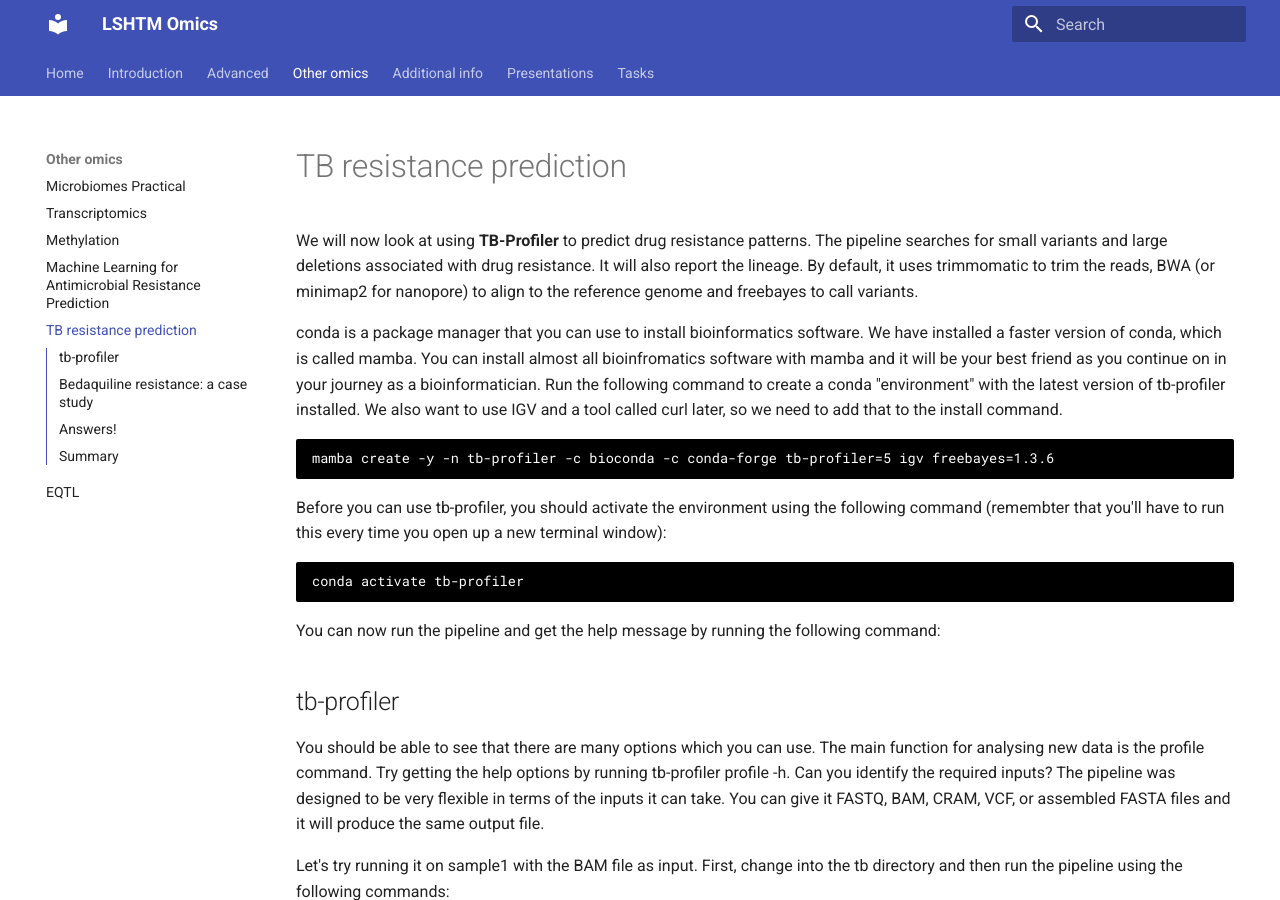
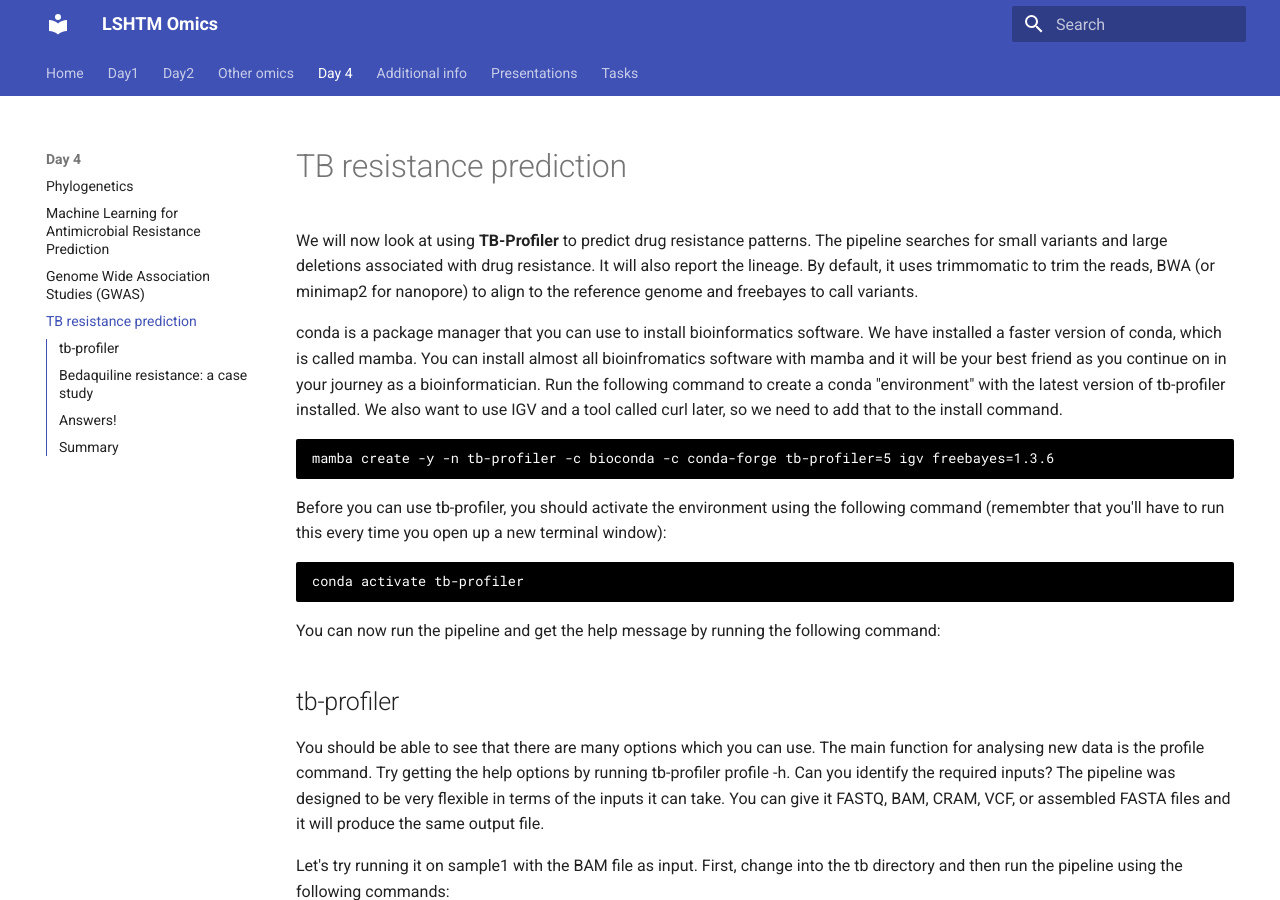
Before and after one commit to lshtm-genomics/omics-course, an MkDocs documentation site: the page built from docs/day4/tb-resistance.md, in a window 1280 px wide and 900 px high. Built offline with MkDocs 1.6.1 and Material for MkDocs 9.7.7, drawn with Linux system fonts in a browser that asks for light colours.

Commit message:
change layout

```diff
--- a/mkdocs.yml
+++ b/mkdocs.yml
@@ -34,23 +34,25 @@ nav:
   - Home:
     - index.md
     - connecting-github.md
-  - Introduction:
-      - introduction/intro-to-linux.md
-      - introduction/mapping.md
-      - introduction/variant-detection.md
-  - Advanced:
-      - advanced/nanopore.md
-      - introduction/assembly-and-third-gen-sequencing.md
-      - advanced/phylogenetics.md
-      - advanced/gwas.md
+  - Day1:
+      - day1/intro-to-linux.md
+      - day1/mapping.md
+      - day1/variant-detection.md
+  - Day2:
+      - day2/nanopore.md
+      - day2/assembly-and-third-gen-sequencing.md
+      - day2/transcriptomics.md
   - "Other omics":
-      - other-omics/microbiome.md
-      - other-omics/transcriptomics.md
-      - other-omics/methylation.md
-      - other-omics/machine_learning.md
-      - other-omics/tb-resistance.md
-      - other-omics/eqtl.md
-      # - other-omics/task.md
+      - day3/microbiome.md
+      - day3/methylation.md
+      - day3/eqtl.md
+  - "Day 4":
+      - day4/phylogenetics.md
+      - day4/machine_learning.md
+      - day4/gwas.md
+      - day4/tb-resistance.md
+
+
   - "Additional info":
       - additional-info/conda.md
       - additional-info/software.md
```
Also changed, not shown: docs/day1/intro-to-linux.md (renamed from docs/introduction/intro-to-linux.md), docs/day1/mapping.md (renamed from docs/introduction/mapping.md), docs/day1/variant-detection.md (renamed from docs/introduction/variant-detection.md), docs/day2/assembly-and-third-gen-sequencing.md (renamed from docs/introduction/assembly-and-third-gen-sequencing.md), docs/day2/nanopore.md (renamed from docs/advanced/nanopore.md), docs/day2/third-generation-sequencing.md (renamed from docs/advanced/third-generation-sequencing.md), docs/day2/transcriptomics.md (renamed from docs/other-omics/transcriptomics.md), docs/day3/eqtl.md (renamed from docs/other-omics/eqtl.md), docs/day3/methylation.md (renamed from docs/other-omics/methylation.md), docs/day3/microbiome.md (renamed from docs/other-omics/microbiome.md), docs/day4/gwas.md (renamed from docs/advanced/gwas.md), docs/day4/machine_learning.md (renamed from docs/other-omics/machine_learning.md), docs/day4/ml.md (renamed from docs/other-omics/ml.md), docs/day4/phylogenetics.md (renamed from docs/advanced/phylogenetics.md), 1 more files.
